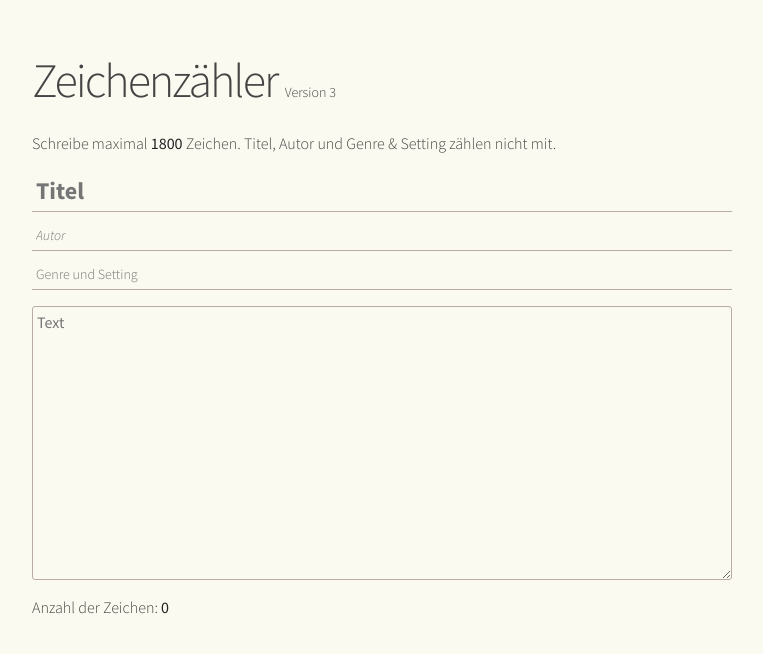
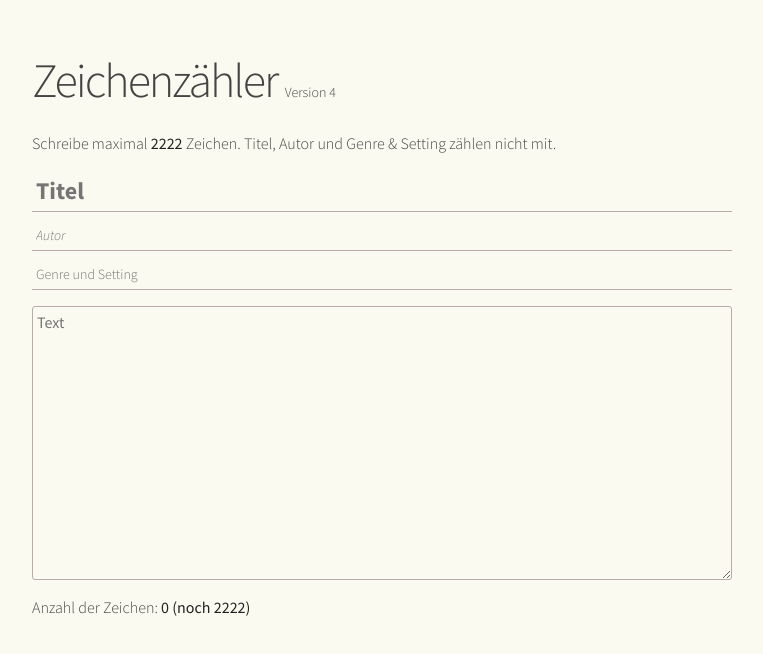
Before and after one commit to sma/charcount, a website with bundled scripts: page index.html in a window 1280 px wide. Shown: the whole page, without its empty margins (258-1021 px from the left). Built offline with nearby package versions, Linux system fonts and the light colour scheme.

Commit message:
make the maximum number of characters a constant

```diff
--- a/app.ts
+++ b/app.ts
@@ -1,3 +1,6 @@
+/** Defines the maximum number of characters */
+const maxCharCount = 2222;
+
 /** Calls the given function once the DOM is ready. */
 function ready(f: EventListener) {
 	document.addEventListener("DOMContentLoaded", f);
@@ -119,7 +122,8 @@ function setupCounting(textId: string, countId: string) {
 	var count = <HTMLSpanElement>document.getElementById(countId);
 
 	function updateCount() {
-		count.textContent = String(countCharacters(text.value));
+		var c = countCharacters(text.value);
+		count.textContent = String(c) + " (noch " + (maxCharCount - c) + ")";
 	}
 
 	text.addEventListener("input", updateCount);
@@ -128,6 +132,8 @@ function setupCounting(textId: string, countId: string) {
 }
 
 ready(() => {
+	document.getElementById("maximum").textContent = maxCharCount;
+
 	// persist all user input
 	["title", "author", "genre", "text"].forEach(storeLocally);
 
--- a/index.html
+++ b/index.html
@@ -9,8 +9,8 @@
 	</head>
 	<body>
 		<div class="content">
-			<h1>Zeichenzähler <small>Version 3</small></h1>
-			<p>Schreibe maximal <b>1800</b> Zeichen. Titel, Autor und Genre &amp; Setting zählen nicht mit.</p>
+			<h1>Zeichenzähler <small>Version 4</small></h1>
+			<p>Schreibe maximal <b id="maximum">1800</b> Zeichen. Titel, Autor und Genre &amp; Setting zählen nicht mit.</p>
 			<form>
 				<input id="title" placeholder="Titel">
 				<input id="author" placeholder="Autor">
```
